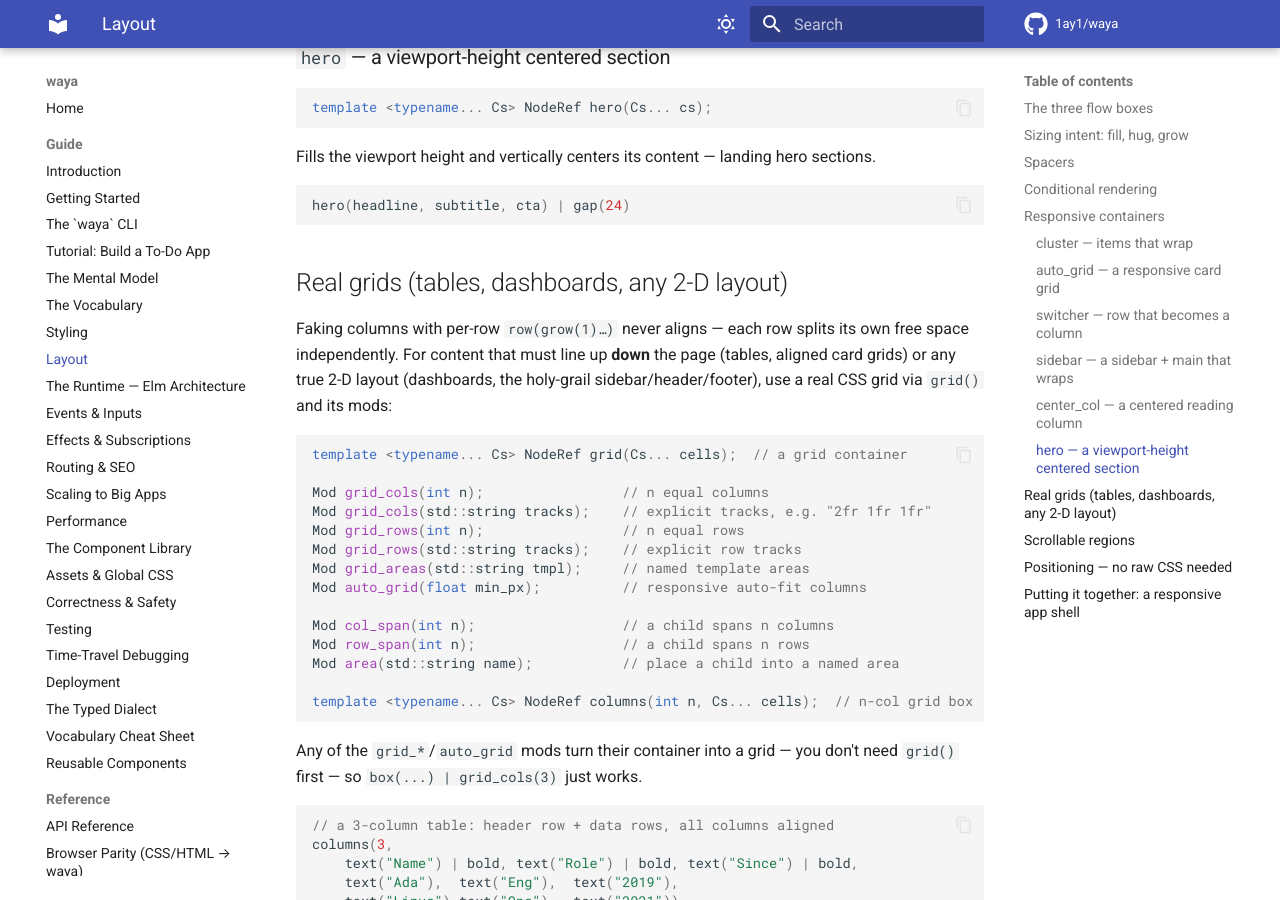
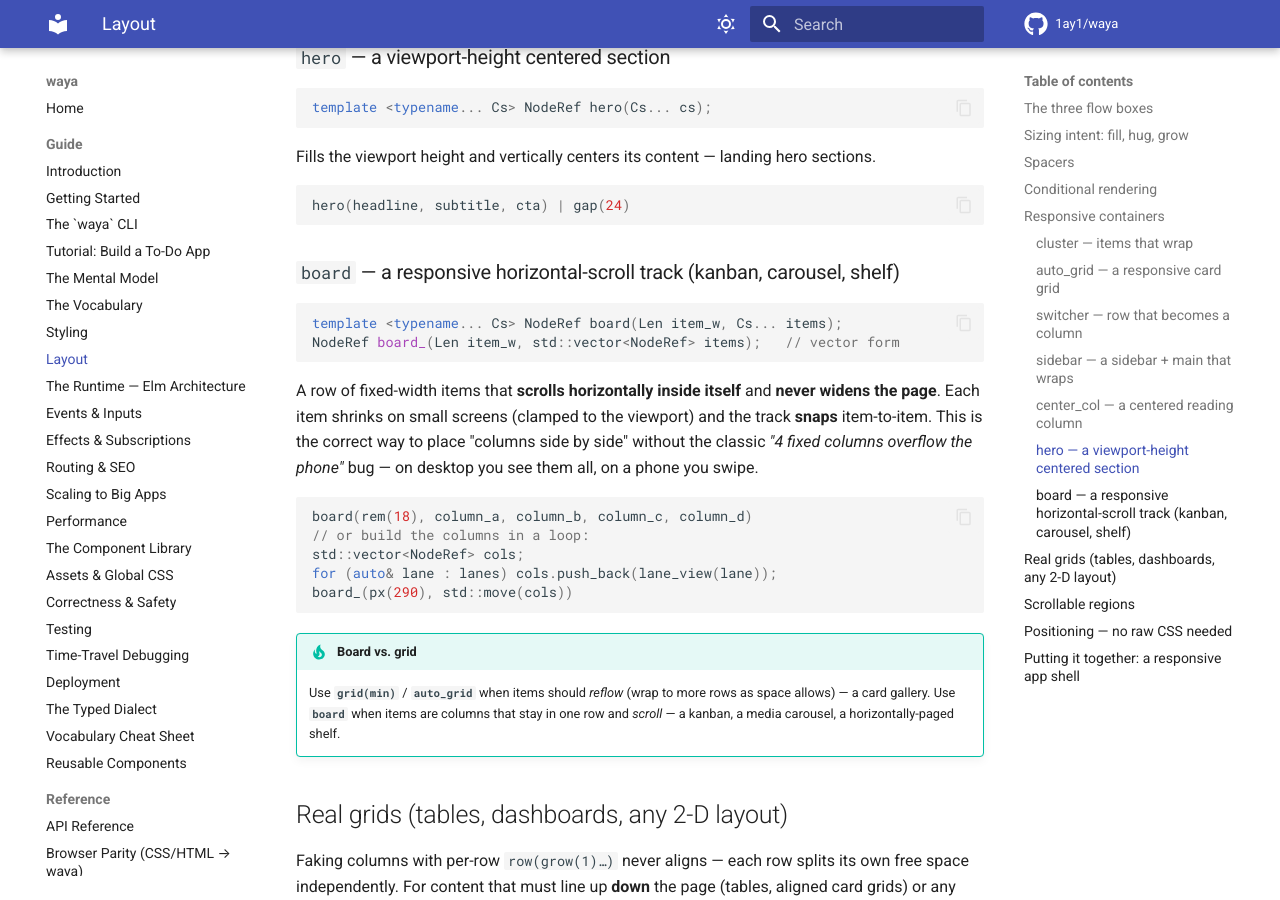
Before and after one commit to 1ay1/waya, an MkDocs documentation site: the page built from docs/05-layout.md, in a window 1280 px wide and 900 px high, scrolled down 3759 px. Built offline with MkDocs 1.6.1 and Material for MkDocs 9.7.7, drawn with Linux system fonts in a browser that asks for light colours; comment, search, counter and statistics services are not loaded.

Commit message:
fix: nova wasn't responsive; add board() responsive-scroll primitive
The nova screenshot showed the board overflowing a phone viewport with a
horizontal page scrollbar. Root cause was in the EXAMPLE, not the framework:
nova hard-coded `grid-template-columns: repeat(4, minmax(240px,1fr))` (a 960px
minimum) and put `overflow-x:auto` on the page column, overriding the shell's
`html,body{overflow-x:hidden}` responsive-by-default guard.

The framework IS responsive by default (shell CSS: overflow-x:hidden,
*{min-width:0;max-width:100%}, img/video capped, and the responsive grid()/
auto_grid()). To make the correct pattern the DEFAULT for column layouts and
stop this class of bug recurring, add a first-class primitive:

  layout.hpp: board(item_w, items…) / board_(item_w, vector) — a horizontally
  scrolling row of fixed-width items that scrolls INSIDE itself (never widens
  the page), clamps each item to the viewport on small screens, and snaps
  item-to-item. The right way to do "columns side by side" (kanban, carousel,
  shelf) without the "4 fixed columns overflow the phone" bug.

nova refactored to board_(px(290), cols) + a viewport-capped detail drawer;
17 lines of hand-rolled scroll CSS become one call. Verified live: SSR CSS now
has no hardcoded 4-col grid, exactly one internal overflow-x:auto, and the page
overflow guards intact.

Tests: +board CSS assertions in test_layout (118 pass). Docs: board section in
the Layout guide (with a board-vs-grid tip). -Werror clean; 31/31 tests; docs
--strict clean.

````diff
--- a/docs/05-layout.md
+++ b/docs/05-layout.md
@@ -195,6 +195,33 @@ sections.
 hero(headline, subtitle, cta) | gap(24)
 ```
 
+### `board` — a responsive horizontal-scroll track (kanban, carousel, shelf)
+
+```cpp
+template <typename... Cs> NodeRef board(Len item_w, Cs... items);
+NodeRef board_(Len item_w, std::vector<NodeRef> items);   // vector form
+```
+
+A row of fixed-width items that **scrolls horizontally inside itself** and
+**never widens the page**. Each item shrinks on small screens (clamped to the
+viewport) and the track **snaps** item-to-item. This is the correct way to place
+"columns side by side" without the classic *"4 fixed columns overflow the
+phone"* bug — on desktop you see them all, on a phone you swipe.
+
+```cpp
+board(rem(18), column_a, column_b, column_c, column_d)
+// or build the columns in a loop:
+std::vector<NodeRef> cols;
+for (auto& lane : lanes) cols.push_back(lane_view(lane));
+board_(px(290), std::move(cols))
+```
+
+!!! tip "Board vs. grid"
+    Use **`grid(min)`** / **`auto_grid`** when items should *reflow* (wrap to
+    more rows as space allows) — a card gallery. Use **`board`** when items are
+    columns that stay in one row and *scroll* — a kanban, a media carousel, a
+    horizontally-paged shelf.
+
 ## Real grids (tables, dashboards, any 2-D layout)
 
 Faking columns with per-row `row(grow(1)…)` never aligns — each row splits its
````
Also changed, not shown: 3 other files.
